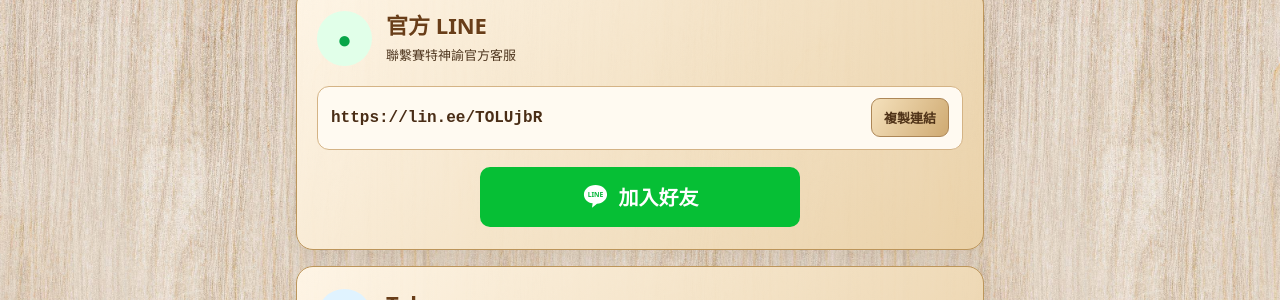
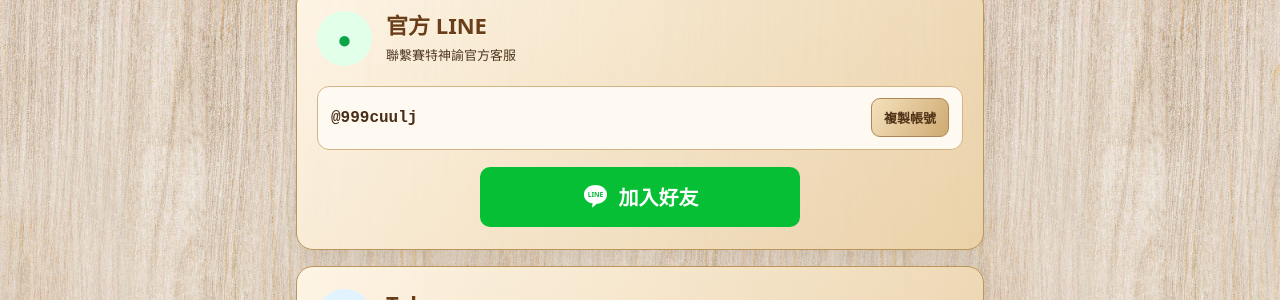
Before and after one commit to seth-oracle/seth-oracle.github.io, a Jekyll site: the page contact/index.html, which Jekyll copies as it is, in a window 1280 px wide. Shown: the part 233-533 px from the top of the page. Built offline with Jekyll 4.4.1, drawn with Linux system fonts in a browser that asks for light colours.

Commit message:
Display official LINE ID and copy account instead of URL

```diff
--- a/contact/index.html
+++ b/contact/index.html
@@ -52,7 +52,7 @@ h1{font-size:clamp(28px,6vw,38px);margin:0 0 8px;color:#633b1b;line-height:1.3}
  <p class="intro">有任何系統使用或安裝問題，歡迎透過以下官方管道聯繫我們。</p>
  <section class="channel" aria-labelledby="line-title">
   <div class="channel-top"><div class="channel-symbol line-symbol" aria-hidden="true">●</div><div><h2 id="line-title">官方 LINE</h2><p>聯繫賽特神諭官方客服</p></div></div>
-  <div class="copy-row"><code id="lineAccount">https://lin.ee/TOLUjbR</code><button type="button" data-copy="https://lin.ee/TOLUjbR" aria-label="複製官方 LINE 連結">複製連結</button></div>
+  <div class="copy-row"><code id="lineAccount">@999cuulj</code><button type="button" data-copy="@999cuulj" aria-label="複製官方 LINE 帳號">複製帳號</button></div>
   <a class="channel-action line" href="https://lin.ee/TOLUjbR" target="_blank" rel="noopener noreferrer"><svg viewBox="0 0 28 28" aria-hidden="true"><path fill="white" d="M14 2C7.3 2 2 6.3 2 11.8c0 4.7 3.8 8.6 9 9.3l-.6 4.5 5.1-4c6-.6 10.5-4.7 10.5-9.8C26 6.3 20.7 2 14 2Z"/><text x="14" y="14.7" font-size="7" fill="#08b73c" font-weight="bold" text-anchor="middle">LINE</text></svg>加入好友</a>
  </section>
  <section class="channel" aria-labelledby="telegram-title">
```
